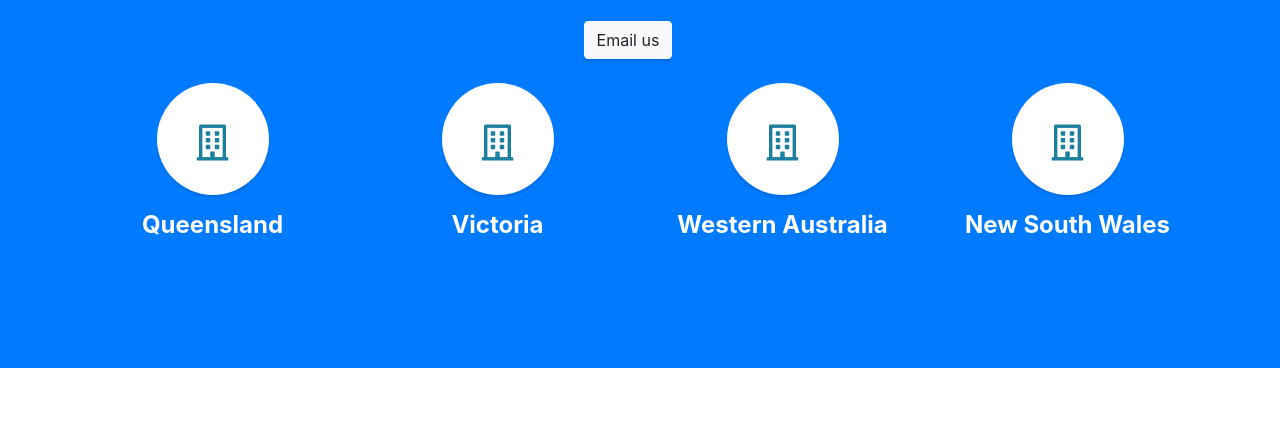
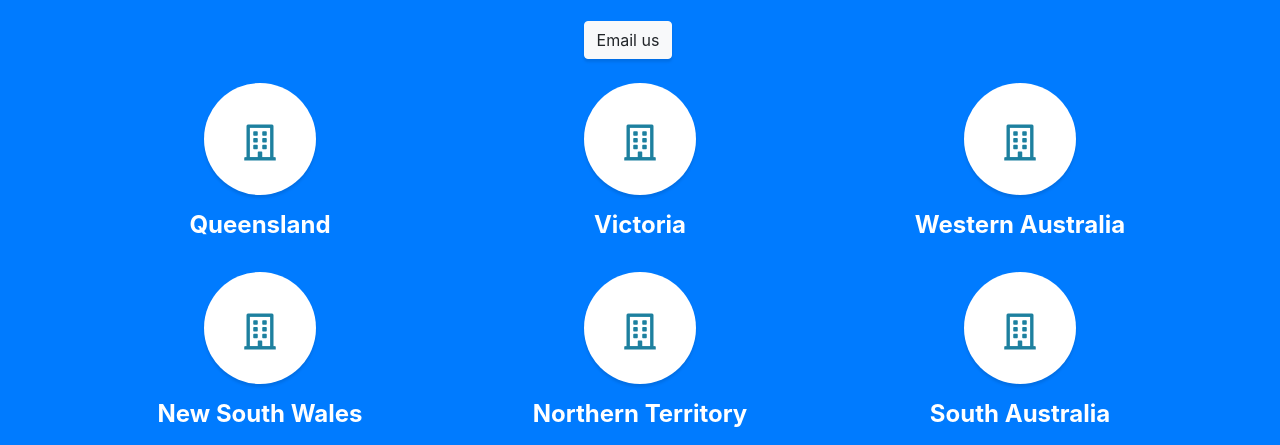
Before and after one commit to navdeep1990848/mlsaus, a website with bundled scripts: page index.html in a window 1280 px wide. Shown: the part 4470-4915 px from the top of the page. Built offline with nearby package versions, Linux system fonts and the light colour scheme.

Commit message:
address added

```diff
--- a/index.html
+++ b/index.html
@@ -235,7 +235,7 @@
         <a href="mailto:admin@mlsaudits.com" class="btn btn-xl btn-light mr-4 mb-4">Email us</a>
       </div>
       <div class="row">
-        <div class="col-lg-3 col-md-6 mb-5 mb-lg-0">
+        <div class="col-lg-4 col-md-6 mb-5 mb-lg-4">
           <span class="service-icon rounded-circle mx-auto mb-3">
             <i class="far fa-building"></i>
 
@@ -248,7 +248,7 @@
         </div>
 
 
-        <div class="col-lg-3 col-md-6 mb-5 mb-lg-0">
+        <div class="col-lg-4 col-md-6 mb-5 mb-lg-4">
           <span class="service-icon rounded-circle mx-auto mb-3">
             <i class="far fa-building"></i>
 
@@ -259,7 +259,7 @@
           </h4>
           <!-- <p class="text-faded mb-0">We have an impressive level of experience and we work with a wide range of businesses as business advisors. With experience and knowledge on our side, we are perfectly positioned to help you with business planning to thrive in a competitive economy.</p> -->
         </div>
-        <div class="col-lg-3 col-md-6 mb-5 mb-md-0">
+        <div class="col-lg-4 col-md-6 mb-5 mb-lg-4">
           <span class="service-icon rounded-circle mx-auto mb-3">
             <i class="far fa-building"></i>
 
@@ -271,7 +271,7 @@
           <p class="text-faded mb-0">
             <!-- </i> At MLS we are inspired by tech entrepreneurs just like you that dedicate themselves to the next big idea and building successful businesses. We work with emerging tech companies because the challenge of seeing you succeed is what drives us to work harder. </p> -->
         </div>
-        <div class="col-lg-3 col-md-6 mb-5 mb-md-0">
+        <div class="col-lg-4 col-md-6 mb-5 mb-md-0">
           <span class="service-icon rounded-circle mx-auto mb-3">
             <i class="far fa-building"></i>
 
@@ -279,6 +279,30 @@
           </span>
           <h4>
             <strong>New South Wales</strong>
+          </h4>
+          <p class="text-faded mb-0">
+            <!-- </i> Our risk-based audit expertise can identify and resolve critical issues using useful business improvement tools that can mitigate weaknesses in system controls within business processes. We specialize in audit, reporting, corporate governance and risk management</p> -->
+        </div>
+        <div class="col-lg-4 col-md-6 mb-5 mb-md-0">
+          <span class="service-icon rounded-circle mx-auto mb-3">
+            <i class="far fa-building"></i>
+
+
+          </span>
+          <h4>
+            <strong>Northern Territory</strong>
+          </h4>
+          <p class="text-faded mb-0">
+            <!-- </i> Our risk-based audit expertise can identify and resolve critical issues using useful business improvement tools that can mitigate weaknesses in system controls within business processes. We specialize in audit, reporting, corporate governance and risk management</p> -->
+        </div>
+        <div class="col-lg-4 col-md-6 mb-5 mb-md-0">
+          <span class="service-icon rounded-circle mx-auto mb-3">
+            <i class="far fa-building"></i>
+
+
+          </span>
+          <h4>
+            <strong>South Australia</strong>
           </h4>
           <p class="text-faded mb-0">
             <!-- </i> Our risk-based audit expertise can identify and resolve critical issues using useful business improvement tools that can mitigate weaknesses in system controls within business processes. We specialize in audit, reporting, corporate governance and risk management</p> -->
```
